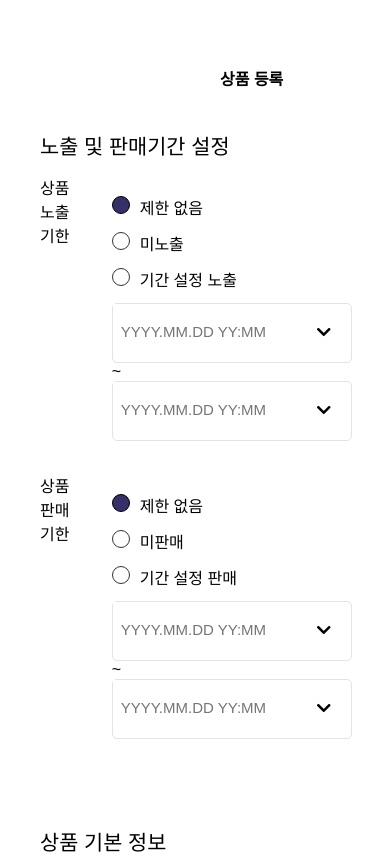
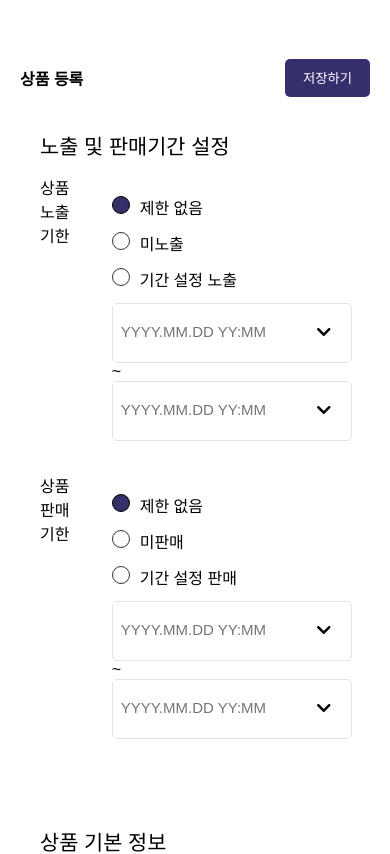
Before and after one commit to wantedPreOnboarding/19_02nd_slr_admin, a React (Create React App) app: page / in a window 390 px wide. Shown: the top 854 px of the page. Built offline with nearby package versions, Linux system fonts and the light colour scheme.

Commit message:
Modify 사이드바  상단 미디어쿼리 적용 및 right0 추가

```diff
--- a/src/Components/ProductRegister/ProductRegister.module.css
+++ b/src/Components/ProductRegister/ProductRegister.module.css
@@ -54,12 +54,19 @@
   left: 200px;
   position: fixed;
   z-index: 1000;
-  width: 100%;
+  right: 0;
   height: 100px;
+  box-sizing: border-box;
   background: white;
   display: flex;
   flex-direction: column;
   opacity: 1;
+}
+
+@media screen and (max-width: 1200px) {
+  .menuhead {
+    left: 0;
+  }
 }
 
 .headInner {
```
